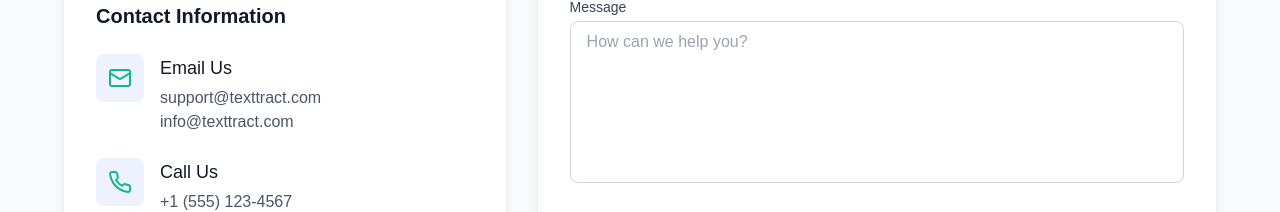
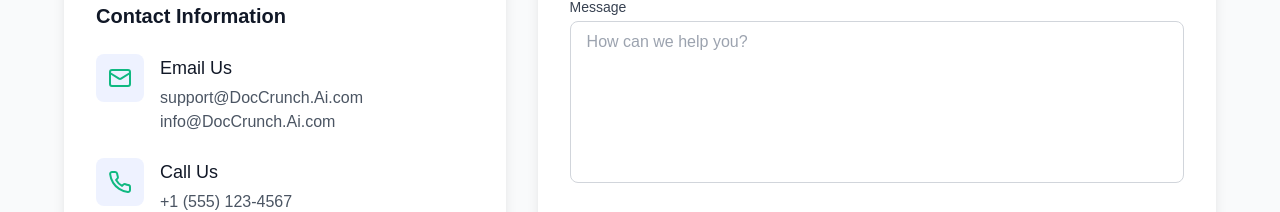
Before and after one commit to Matheshhp24/doc-extractor, a React (Vite) app: page /contact in a window 1280 px wide. Shown: the part 486-698 px from the top of the page. Built offline with nearby package versions, Linux system fonts and the light colour scheme; a web font is replaced by a local one.

Commit message:
new updated

```diff
--- a/src/App.tsx
+++ b/src/App.tsx
@@ -10,7 +10,6 @@ const Dashboard = lazy(() => import('./pages/Dashboard'));
 const Payment = lazy(() => import('./pages/Payment'));
 const About = lazy(() => import('./pages/About'));
 const Contact = lazy(() => import('./pages/Contact'));
-
 function App() {
   return (
     <Router>
--- a/src/pages/Contact.tsx
+++ b/src/pages/Contact.tsx
@@ -46,8 +46,8 @@ const Contact: React.FC = () => {
       icon: <Mail className="w-6 h-6 text-accent-500" />,
       title: "Email Us",
       details: [
-        "support@texttract.com",
-        "info@texttract.com"
+        "support@DocCrunch.Ai.com",
+        "info@DocCrunch.Ai.com"
       ]
     },
     {
```
